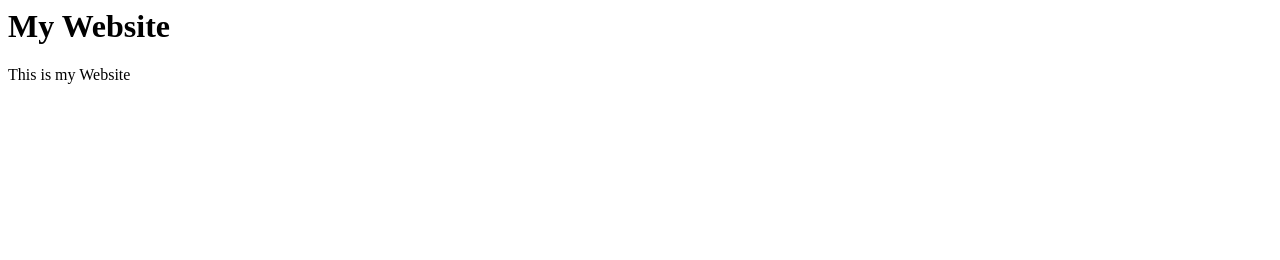
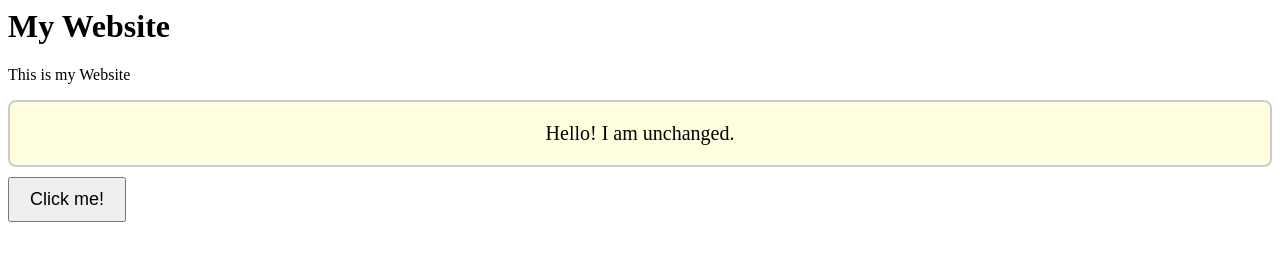
Before and after one commit to ManinderGrewal5828/my_static_website, a plain HTML site: page index.html in a window 1280 px wide. Drawn offline with Linux system fonts and the light colour scheme.

Commit message:
Update index.html

```diff
--- a/index.html
+++ b/index.html
@@ -1,11 +1,57 @@
 <html>
 <head>
   <title>My static Website</title>
+  <style>
+    #message-box {
+padding: 20px
+;
+
+background-color: lightyellow;
+border: 2px solid #ccc
+;
+border-radius: 8px
+;
+font-size: 20px
+;
+text-align: center; }
+/* This class is added by JavaScript when the button is clicked */
+.success-box {
+border-color: green;
+font-weight: bold; }
+#magic-button {
+margin-top: 10px
+;
+padding: 10px 20px
+;
+font-size: 18px
+;
+cursor: pointer; }
+  </style>
 </head>
 <body>
   <h1>My Website</h1>
   <p>
     This is my Website
   </p>
+  <div id="message-box">Hello! I am unchanged.</div>
+<button id="magic-button"> Click me!</button>
 </body>
+  <script>
+    // 1. Find the button and the div
+const button = document.getElementById("magic-button");
+const box = document.getElementById("message-box");
+// 2. Listen for a click on the button
+button.addEventListener("click", function() {
+// 3. When clicked, run this function:
+changeMessage();
+});
+    function changeMessage() {
+// Change the text inside the div
+box.textContent = " You clicked! I have been changed by JavaScript!";
+// Change the background color using inline CSS
+box.style.backgroundColor = "lightgreen";
+// Add a CSS class (defined in style.css)
+box.classList.add("success-box");
+}
+  </script>
 </html>
```
